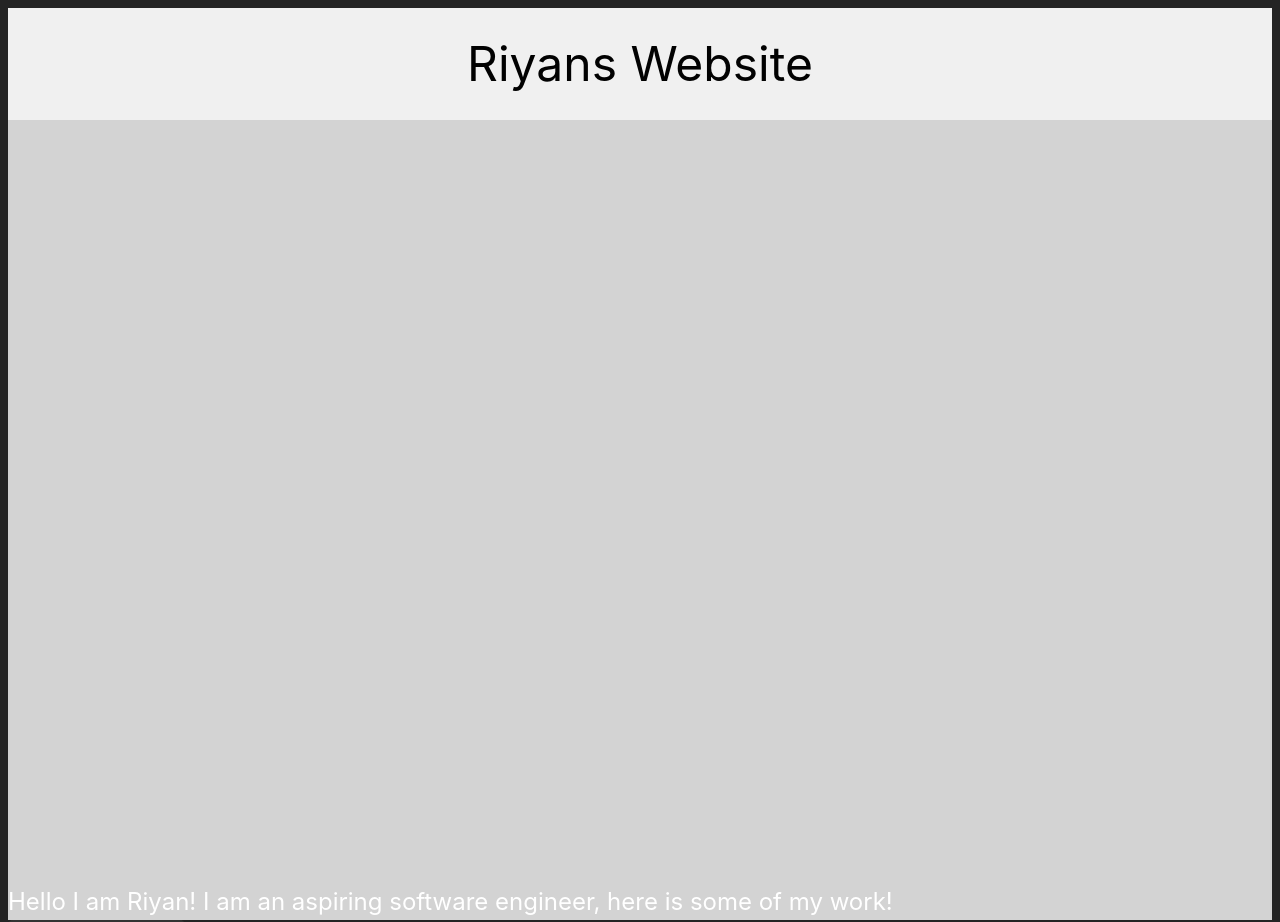
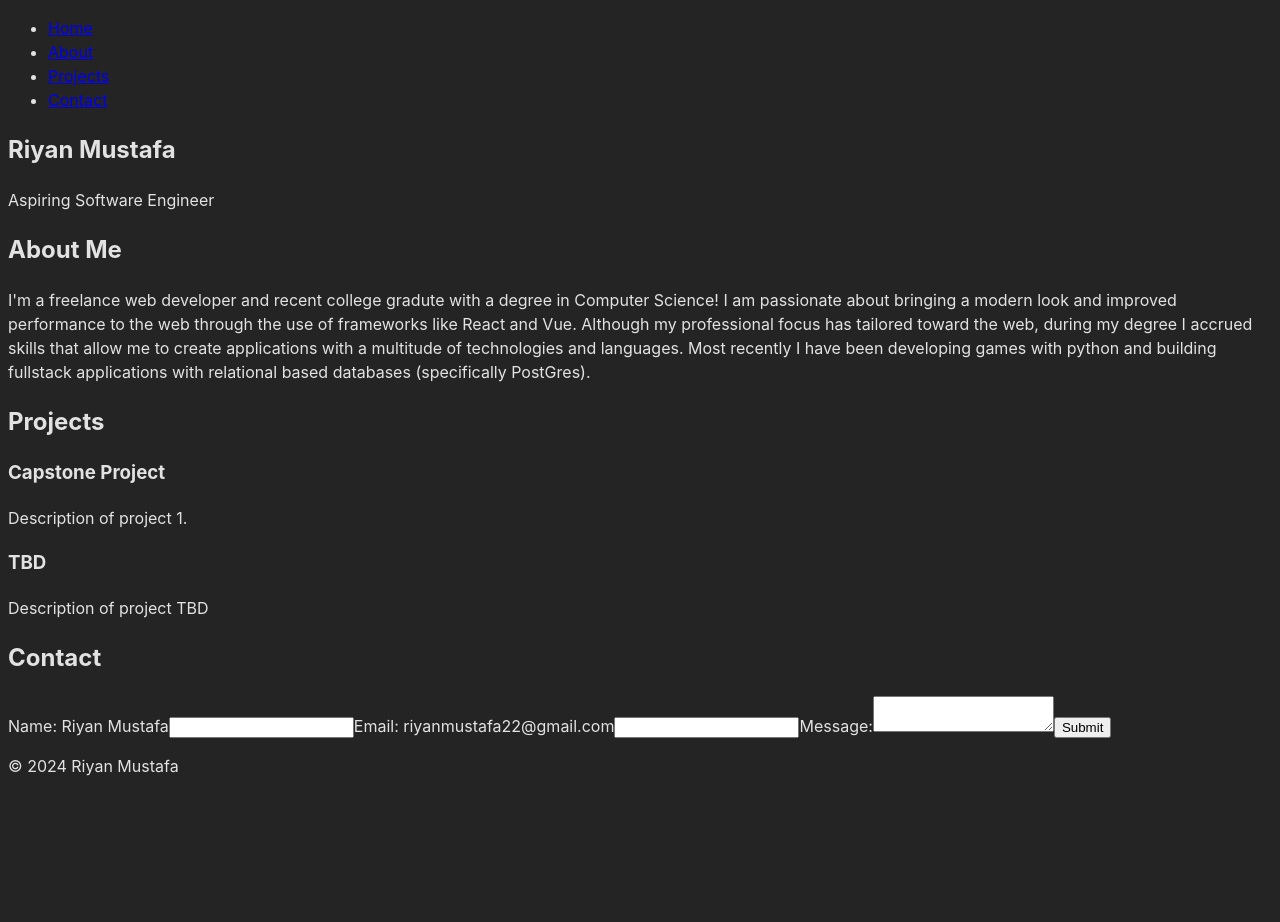
Before and after one commit to RiMustafa/personal_website, a React (Vite) app: page / in a window 1280 px wide. Shown: the top 922 px of the page. After the commit the page ends 800 px from the top, so only its background shows below. Built offline with nearby package versions, Linux system fonts and the light colour scheme.

Commit message:
feat: updateui

```diff
--- a/src/App.jsx
+++ b/src/App.jsx
@@ -1,27 +1,64 @@
+import React from 'react';
 import './App.css';
 
-function App() {
+const App = () => {
   return (
-    <>
-    <header className='header'>
-    Riyans Website
-    </header>
-      <div className="section section-white">
-        Hello I am Riyan! I am an aspiring software engineer, here is some of my work!
-      </div>
-      <div className="Github">
-        <a href="https://github.com/RiMustafa" target="_blank" rel="noopener noreferrer">
-          <button className="github-button">Visit My GitHub</button>
-        </a>
-      </div>
-      <div className="section section-medium-grey">
-      .
-      </div>
-      <div className="section section-dark-grey">
-      .
-      </div>
-    </>
-    );
-}
+    <div className="App">
+      <header>
+        <nav>
+          <ul>
+            <li><a href="#home">Home</a></li>
+            <li><a href="#about">About</a></li>
+            <li><a href="#projects">Projects</a></li>
+            <li><a href="#contact">Contact</a></li>
+          </ul>
+        </nav>
+      </header>
+
+      <section id="home" className="hero">
+        <h1>Riyan Mustafa</h1>
+        <p>Aspiring Software Engineer</p>
+      </section>
+
+      <section id="about">
+        <h2>About Me</h2>
+        <p>I'm a freelance web developer and recent college gradute with a degree in Computer Science! I am passionate about bringing a modern look and improved performance to the web through the use of frameworks like React and Vue.
+        Although my professional focus has tailored toward the web, during my degree I accrued skills that allow me to create applications with a multitude of technologies and languages. Most recently I have been developing games with python and building fullstack applications with relational based databases (specifically PostGres).</p>
+      </section>
+
+      <section id="projects">
+        <h2>Projects</h2>
+        <div className="project">
+          <h3>Capstone Project</h3>
+          <p>Description of project 1.</p>
+        </div>
+        <div className="project">
+          <h3>TBD</h3>
+          <p>Description of project TBD</p>
+        </div>
+      </section>
+
+      <section id="contact">
+        <h2>Contact</h2>
+        <form>
+          <label htmlFor="name">Name: Riyan Mustafa</label>
+          <input type="text" id="name" name="name" required />
+
+          <label htmlFor="email">Email: riyanmustafa22@gmail.com</label>
+          <input type="email" id="email" name="email" required />
+
+          <label htmlFor="message">Message:</label>
+          <textarea id="message" name="message" required></textarea>
+
+          <button type="submit">Submit</button>
+        </form>
+      </section>
+
+      <footer>
+        <p>© 2024 Riyan Mustafa</p>
+      </footer>
+    </div>
+  );
+};
 
 export default App;
```
